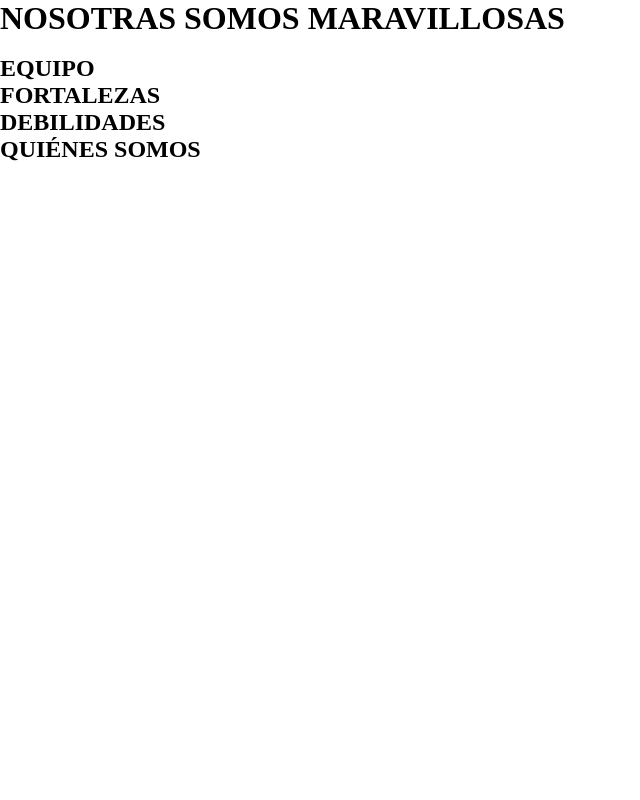
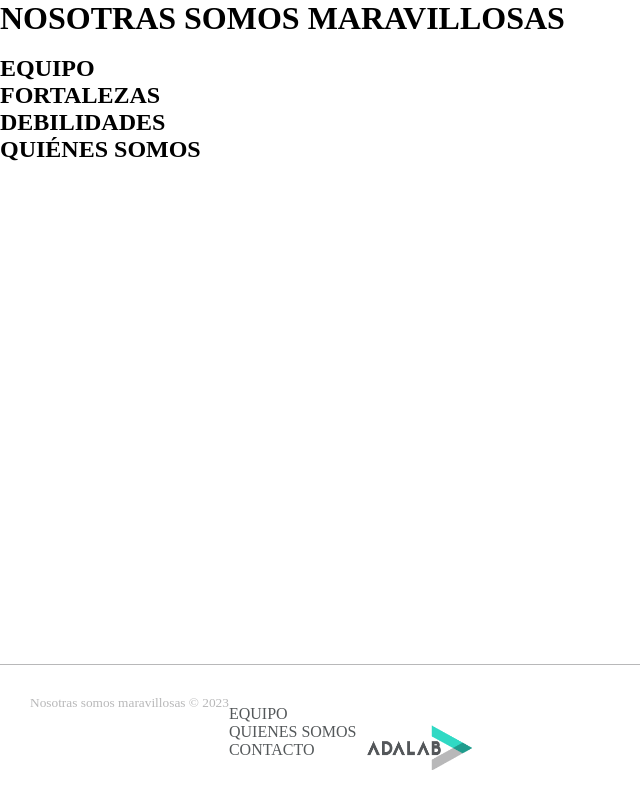
Before and after one commit to Adalab/project-promo-s-module-1-team-6, a plain HTML site: page index.html in a window 1280 px wide. Shown: the whole page, without its empty margins (0-640 px from the left). Drawn offline with Linux system fonts and the light colour scheme.

Commit message:
footer sketch

```diff
--- a/css/style.css
+++ b/css/style.css
@@ -3,3 +3,39 @@
     margin: 0;
     padding:0
 }
+
+footer{
+    border-top: 1px solid #b8b8b9;
+    /*PONER MEDIAQUERIE PARA EL GRIS CLARO*/
+    padding: 30px;
+    position:absolute;
+    bottom: 0;
+    width: 100%;
+    display: flex;
+    flex-direction: row;
+    flex-wrap: wrap;
+    justify-content: flex-start;
+}
+
+small{
+    color: #b8b8b9;
+    margin-bottom: 20px;
+
+}
+
+.footer-bar{
+    color: #54585a;
+    margin-top: 10px;
+    margin-bottom: 10px;
+}
+
+.footer-list{
+    list-style: none;
+
+}
+
+.footer-logo{
+    width: 115px;
+    height: 45px;
+    margin-top: 30px;
+}
--- a/index.html
+++ b/index.html
@@ -5,7 +5,7 @@
     <meta http-equiv="X-UA-Compatible" content="IE=edge">
     <meta name="viewport" content="width=device-width, initial-scale=1.0">
     <title>Document</title>
-    <link rel="stylesheet" href="../project-promo-s-module-1-team-6/css/style.css">
+    <link rel="stylesheet" href="./css/style.css">
 </head>
 <body>
     <header>
@@ -71,15 +71,17 @@
     </section>
     </main>
     <footer>
-        <small></small>
-        <nav>
-            <ul>
-                <li></li>
-                <li></li>
-                <li></li>
+        <small>
+            <p>Nosotras somos maravillosas &copy; 2023</p>
+        </small>
+        <nav class="footer-bar">
+            <ul class="footer-list">
+                <li>EQUIPO</li>
+                <li>QUIENES SOMOS</li>
+                <li>CONTACTO</li>
             </ul>
         </nav>
-        <img>
+        <img src="./images/logo-adalab.png" alt="adalab" class="footer-logo"/>
     </footer>
 </body>
 </html>
```
Also changed, not shown: images/logo-adalab.png (added).
